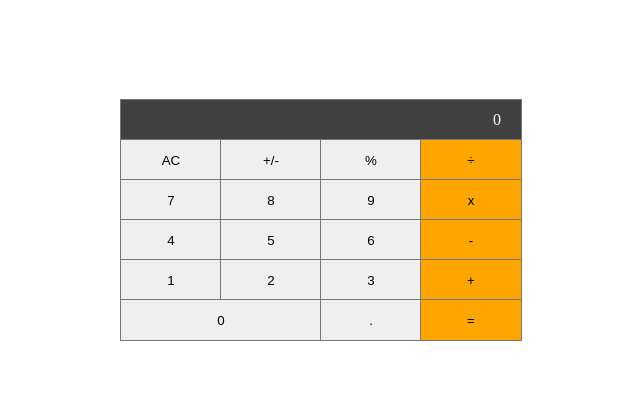
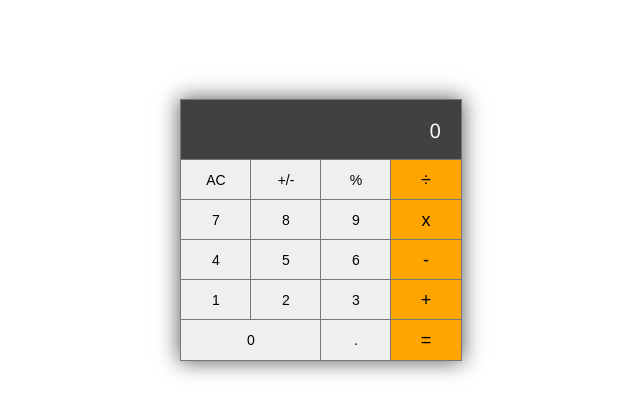
Before and after one commit to GiuseppeTG/Calculator, a React (Create React App) app: page / in a window 1280 px wide. Shown: the top 416 px of the page, without its empty margins (319-959 px from the left). Built offline with nearby package versions, Linux system fonts and the light colour scheme.

Commit message:
Style update

```diff
--- a/src/styles.css
+++ b/src/styles.css
@@ -6,6 +6,7 @@
 
 body {
   margin: 0;
+  font-family: 'Segoe UI', Tahoma, Geneva, Verdana, sans-serif;
 }
 
 .calculator-grid {
@@ -13,8 +14,9 @@ body {
   margin: auto;
   display: grid;
   margin-top: 100px;
-  grid-template-columns: repeat(4, 100px);
+  grid-template-columns: repeat(4, 70px);
   grid-template-rows: minmax(40px, auto) repeat(5, 40px);
+  box-shadow: 0 0 20px 2px rgba(0, 0, 0, 0.63);
 }
 
 .span-two {
@@ -23,6 +25,7 @@ body {
 
 .output {
   background-color: rgb(65, 65, 65);
+  display: flex;
   color: white;
   padding: 0 20px;
   grid-column: 1 / -1;
@@ -30,13 +33,25 @@ body {
   align-items: center;
   flex-direction: row-reverse;
   outline: rgb(119, 119, 119) solid 1px;
+  height: 60px;
+  font-size: 20px;
 }
 
 .calc-btn {
   border: none;
   outline: rgb(119, 119, 119) solid 1px;
+  font-size: 14px;
 }
 
 .operator {
   background-color: orange;
+  font-size: 18px;
 }
+
+.calc-btn:hover {
+  background-color: rgb(250, 215, 215);
+}
+
+.operator:hover {
+  background-color: rgb(255, 205, 111);
+}
```
